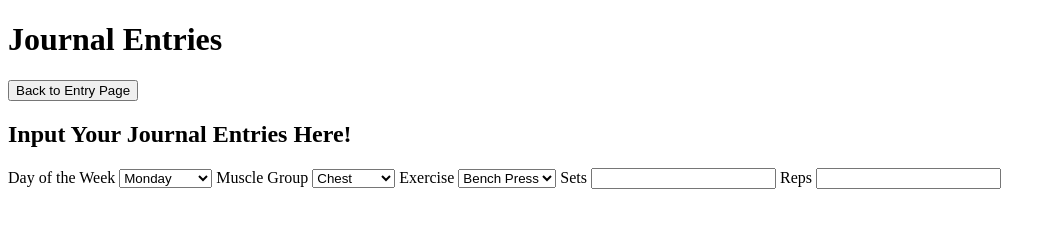
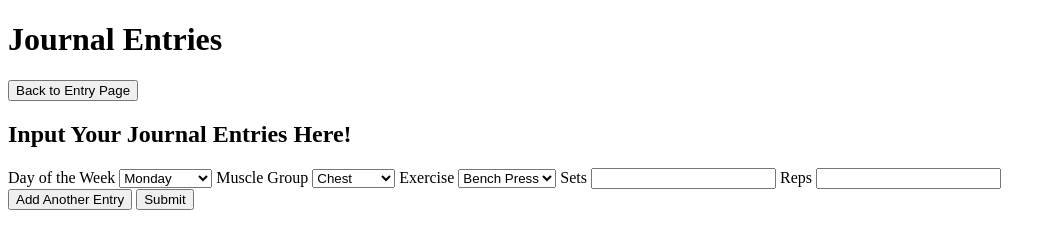
Before and after one commit to BodyKount/Project-1.01, a plain HTML site: page journal.html in a window 1280 px wide. Shown: the whole page, without its empty margins (0-1056 px from the left). Drawn offline with Linux system fonts and the light colour scheme.

Commit message:
Adding buttons

```diff
--- a/journal.html
+++ b/journal.html
@@ -59,4 +59,7 @@
         </form>
     </div>
 </main>
+
+<button>Add Another Entry</button>
+<button>Submit</button>
 </body>
```
